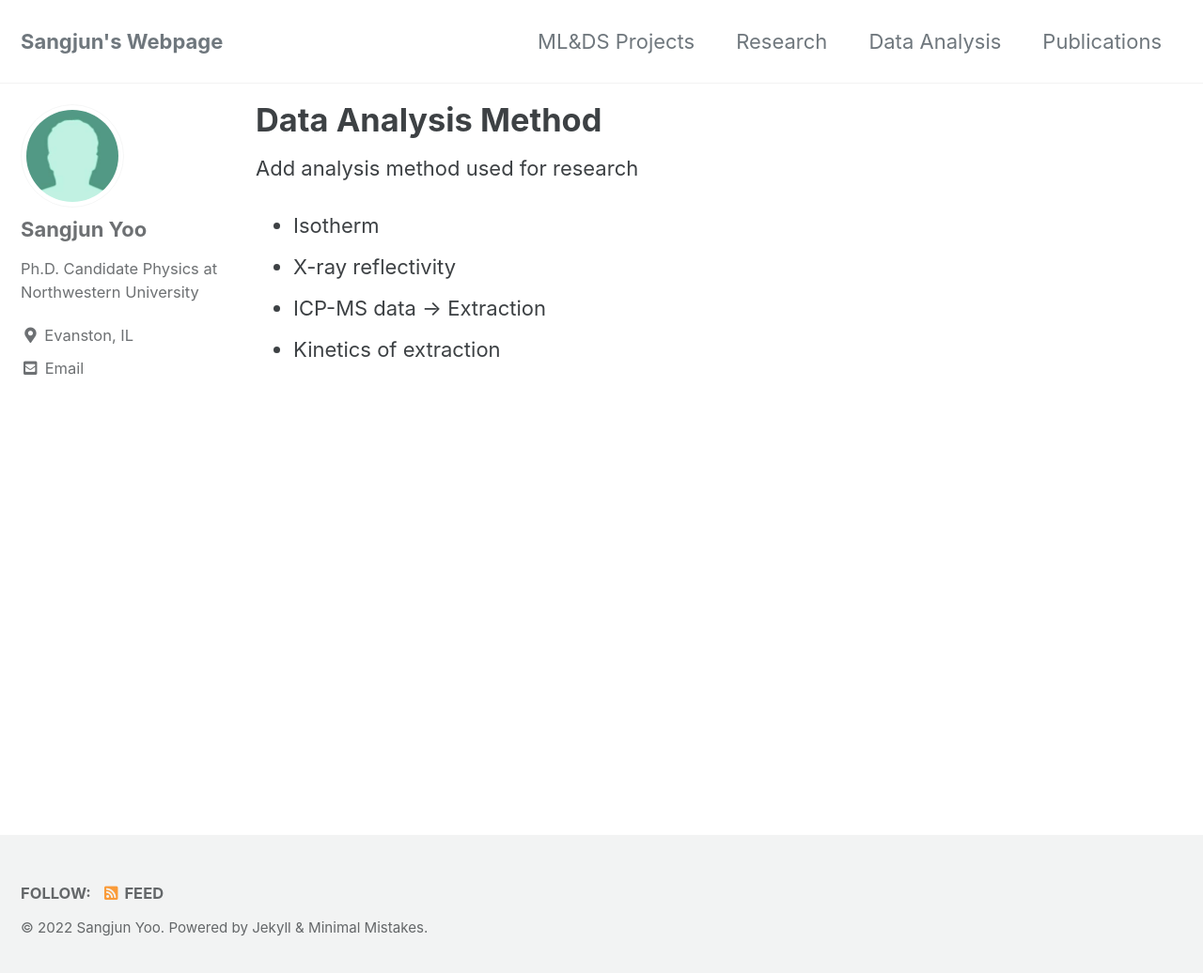
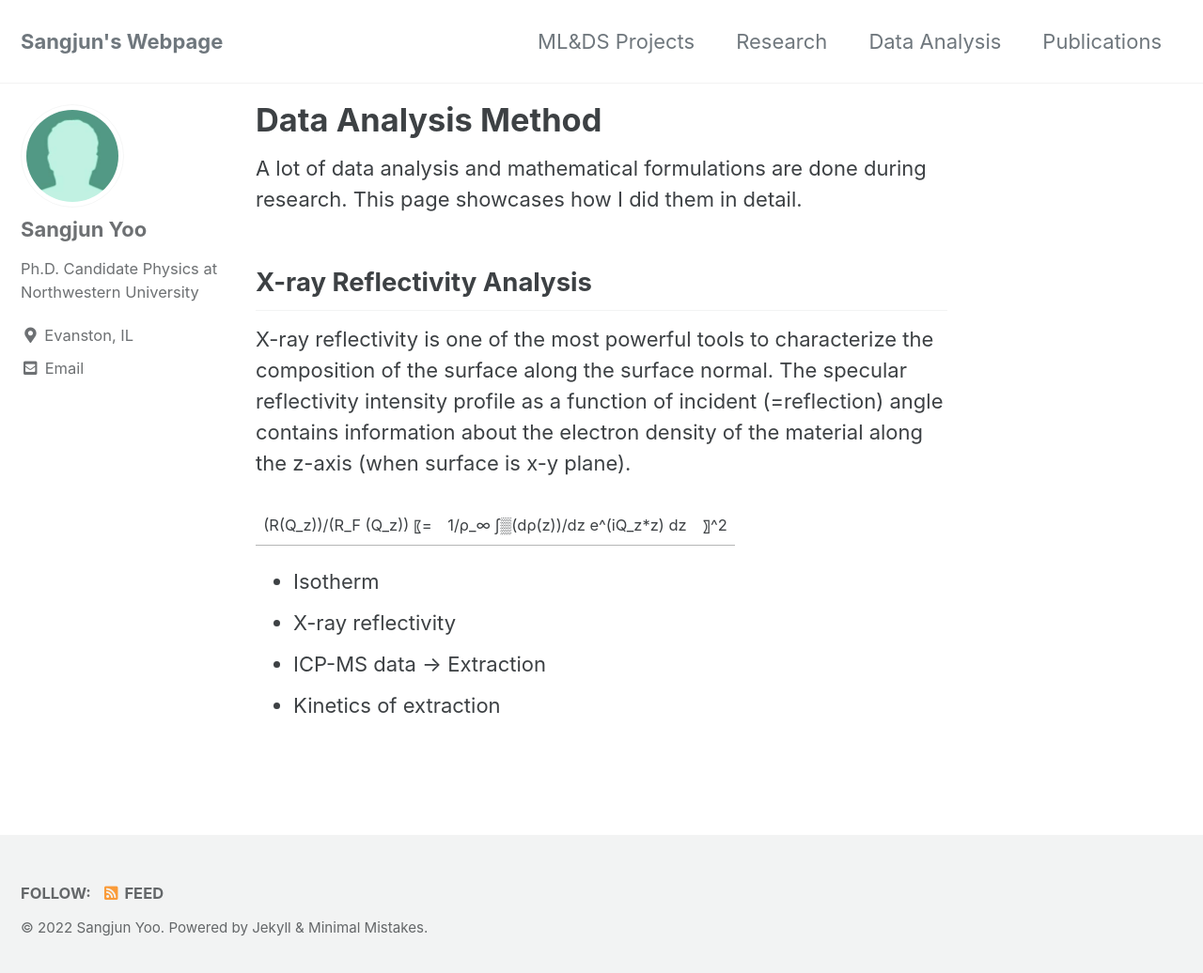
Before and after one commit to sangjunyoo-phd/sangjunyoo-phd.github.io, a Jekyll site: the page built from _pages/analysis.md, in a window 1280 px wide and 1044 px high. Shown: the top 1036 px of the window at 94% size. Built offline with Jekyll 4.4.1, drawn with Linux system fonts in a browser that asks for light colours; cached includes are drawn as plain includes.

Commit message:
Update analysis.md

```diff
--- a/_pages/analysis.md
+++ b/_pages/analysis.md
@@ -4,7 +4,16 @@ title: "Data Analysis Method"
 permalink: /analysis/
 ---
 
-Add analysis method used for research
+A lot of data analysis and mathematical formulations are done during research. This page showcases how I did them in detail.
+
+## X-ray Reflectivity Analysis
+
+X-ray reflectivity is one of the most powerful tools to characterize the composition of the surface along the surface normal.
+The specular reflectivity intensity profile as a function of incident (=reflection) angle contains information about the electron density of the material along the z-axis (when surface is x-y plane).
+
+(R(Q_z))/(R_F (Q_z)) 〖=|1/ρ_∞  ∫▒(dρ(z))/dz e^(iQ_z*z) dz|〗^2
+
+
 * Isotherm
 * X-ray reflectivity
 * ICP-MS data -> Extraction
```
